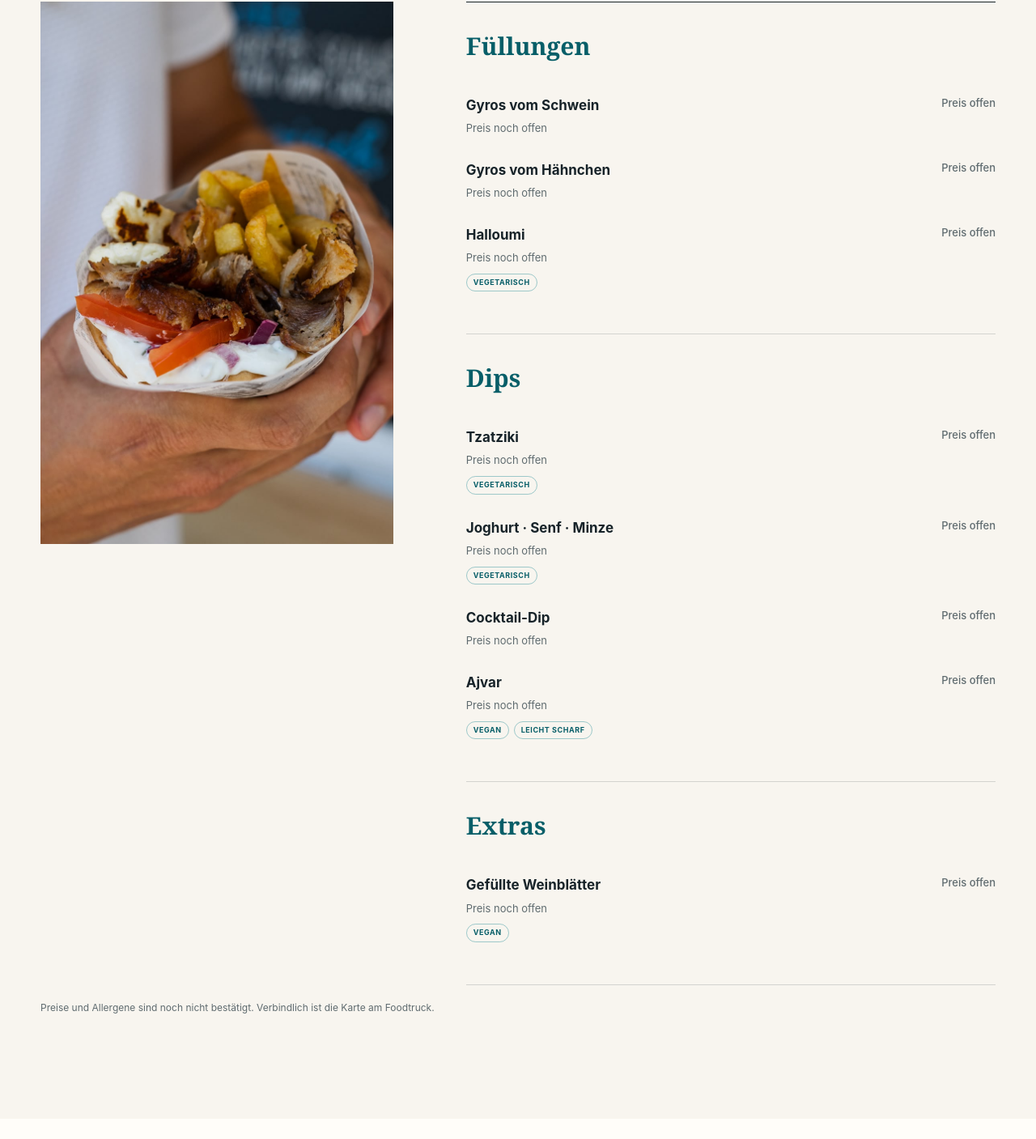
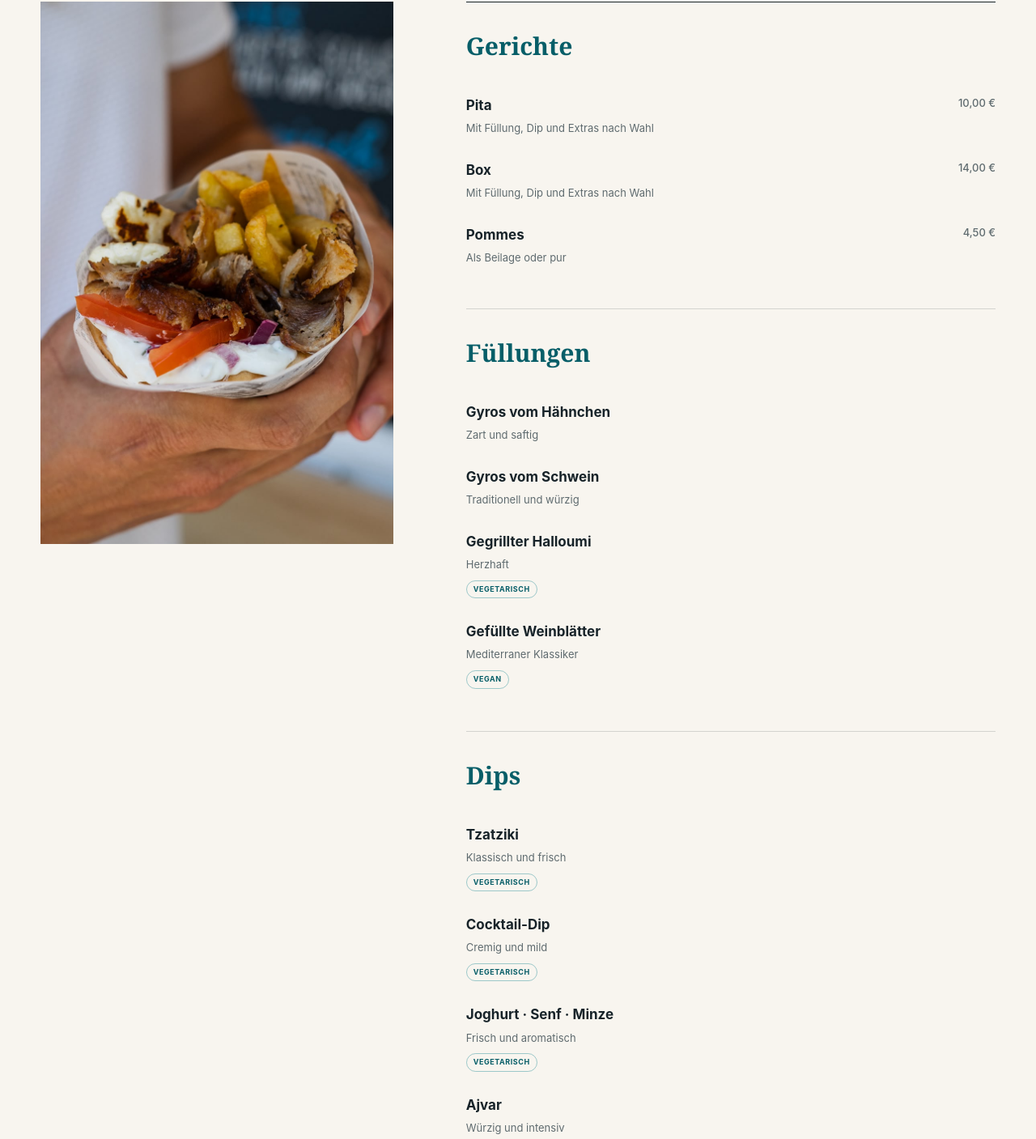
Before and after one commit to arefks/pitavan, a website: page index.html in a window 1280 px wide. Shown: the part 2192-3599 px from the top of the page at 81% size. Drawn offline with Linux system fonts and the light colour scheme.

Commit message:
Add contact links and menu prices

```diff
--- a/app.js
+++ b/app.js
@@ -35,7 +35,7 @@ function renderLocations() {
       <span class="day">${item.day.slice(0, 2)}</span>
       <div><h3>${item.day}</h3><p>${item.location}<br>${item.address}</p></div>
       <time>${item.time}</time>
-      <a class="route-link" href="${item.mapsUrl}" target="_blank" rel="noopener" aria-label="Route zu ${item.location}, ${item.address} in Google Maps öffnen">Route ${icon('arrow')}</a>
+      <a class="route-link" href="${item.mapsUrl}" target="_blank" rel="noopener" aria-label="Route zu ${item.location}, ${item.address} in Google Maps öffnen">Maps-Route ${icon('arrow')}</a>
     </article>
   `).join('');
 }
@@ -52,7 +52,7 @@ function renderMenu() {
               <p>${item.note}</p>
               ${item.labels?.length ? `<div class="menu-labels">${item.labels.map((label) => `<span>${label}</span>`).join('')}</div>` : ''}
             </div>
-            <strong>${item.price || 'Preis offen'}</strong>
+            ${item.price ? `<strong>${item.price}</strong>` : ''}
           </article>
         `).join('')}
       </div>
@@ -64,6 +64,9 @@ function renderContact() {
   const links = [];
   if (site.contact.phone) {
     links.push(`<a href="tel:${site.contact.phoneHref}">${icon('phone')}<span><small>Telefon</small>${site.contact.phone}</span>${icon('arrow')}</a>`);
+  }
+  if (site.contact.whatsappUrl) {
+    links.push(`<a href="${site.contact.whatsappUrl}" target="_blank" rel="noopener">${icon('phone')}<span><small>WhatsApp</small>Nachricht senden</span>${icon('arrow')}</a>`);
   }
   if (site.contact.email) {
     links.push(`<a href="mailto:${site.contact.email}">${icon('mail')}<span><small>E-Mail</small>${site.contact.email}</span>${icon('arrow')}</a>`);
--- a/data/site.js
+++ b/data/site.js
@@ -2,7 +2,8 @@ window.PITA_SITE = {
   contact: {
     phone: "+49 176 83245118",
     phoneHref: "+4917683245118",
-    email: "",
+    whatsappUrl: "https://wa.me/4917683245118",
+    email: "hi@pitagreekstreetfood.de",
     instagram: "https://www.instagram.com/pitagreekstreetfood/",
     instagramLabel: "@pitagreekstreetfood",
     reviewUrl: "https://maps.app.goo.gl/iE2g8jtNthSLUF3u5"
@@ -43,26 +44,40 @@ window.PITA_SITE = {
   ],
   menu: [
     {
+      title: "Gerichte",
+      items: [
+        { name: "Pita", note: "Mit Füllung, Dip und Extras nach Wahl", price: "10,00 €" },
+        { name: "Box", note: "Mit Füllung, Dip und Extras nach Wahl", price: "14,00 €" },
+        { name: "Pommes", note: "Als Beilage oder pur", price: "4,50 €" }
+      ]
+    },
+    {
       title: "Füllungen",
       items: [
-        { name: "Gyros vom Schwein", note: "Preis noch offen", price: "" },
-        { name: "Gyros vom Hähnchen", note: "Preis noch offen", price: "" },
-        { name: "Halloumi", note: "Preis noch offen", price: "", labels: ["Vegetarisch"] }
+        { name: "Gyros vom Hähnchen", note: "Zart und saftig" },
+        { name: "Gyros vom Schwein", note: "Traditionell und würzig" },
+        { name: "Gegrillter Halloumi", note: "Herzhaft", labels: ["Vegetarisch"] },
+        { name: "Gefüllte Weinblätter", note: "Mediterraner Klassiker", labels: ["Vegan"] }
       ]
     },
     {
       title: "Dips",
       items: [
-        { name: "Tzatziki", note: "Preis noch offen", price: "", labels: ["Vegetarisch"] },
-        { name: "Joghurt · Senf · Minze", note: "Preis noch offen", price: "", labels: ["Vegetarisch"] },
-        { name: "Cocktail-Dip", note: "Preis noch offen", price: "" },
-        { name: "Ajvar", note: "Preis noch offen", price: "", labels: ["Vegan", "Leicht scharf"] }
+        { name: "Tzatziki", note: "Klassisch und frisch", labels: ["Vegetarisch"] },
+        { name: "Cocktail-Dip", note: "Cremig und mild", labels: ["Vegetarisch"] },
+        { name: "Joghurt · Senf · Minze", note: "Frisch und aromatisch", labels: ["Vegetarisch"] },
+        { name: "Ajvar", note: "Würzig und intensiv", labels: ["Vegan", "Leicht scharf"] }
       ]
     },
     {
       title: "Extras",
       items: [
-        { name: "Gefüllte Weinblätter", note: "Preis noch offen", price: "", labels: ["Vegan"] }
+        { name: "Salat", note: "Nach Wahl" },
+        { name: "Pommes", note: "Nach Wahl" },
+        { name: "Weißkraut", note: "Nach Wahl" },
+        { name: "Zwiebeln", note: "Nach Wahl" },
+        { name: "Tomaten", note: "Nach Wahl" },
+        { name: "Griechische Peperoni", note: "Nach Wahl" }
       ]
     }
   ]
--- a/index.html
+++ b/index.html
@@ -73,7 +73,7 @@
               <h3 id="today-location">Standort wird geladen</h3>
               <p id="today-meta"></p>
             </div>
-            <a class="button button-light is-hidden" id="route-button" href="#" target="_blank" rel="noopener">Route starten</a>
+            <a class="button button-light is-hidden" id="route-button" href="#" target="_blank" rel="noopener">Maps-Route starten</a>
           </div>
 
           <div class="schedule" id="schedule" aria-label="Wochenplan"></div>
@@ -88,7 +88,7 @@
               <p class="eyebrow">Unsere Speisekarte</p>
               <h2>Wähle deine Pita.</h2>
             </div>
-            <p>Frisch zubereitet und ganz nach deinem Geschmack kombiniert. Die bestätigte Auswahl im Überblick; Preise werden noch ergänzt.</p>
+            <p>Frisch zubereitet und ganz nach deinem Geschmack kombiniert. Wähle dein Gericht, deine Füllung, Dips und Extras.</p>
           </div>
           <div class="menu-layout">
             <div class="menu-visual photo-slot photo-slot-food">
@@ -96,7 +96,7 @@
             </div>
             <div class="menu-content" id="menu-content"></div>
           </div>
-          <p class="menu-disclaimer">Preise und Allergene sind noch nicht bestätigt. Verbindlich ist die Karte am Foodtruck.</p>
+          <p class="menu-disclaimer">Allergene sind noch nicht bestätigt. Verbindlich ist die Karte am Foodtruck.</p>
         </div>
       </section>
 
```
Also changed, not shown: datenschutz.html (+1 -1 lines), impressum.html (+1 -1 lines), README.md.
